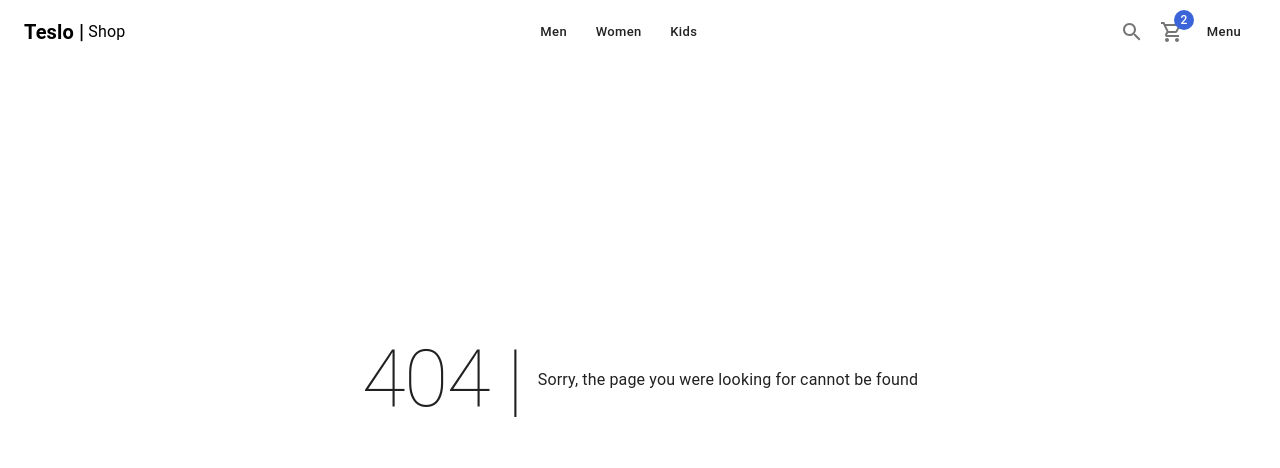
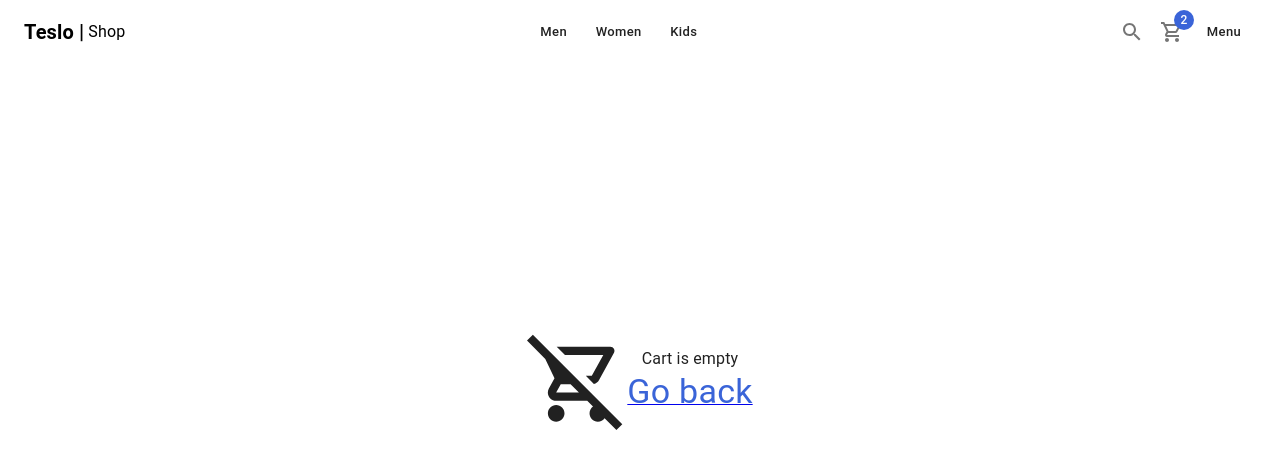
Before and after one commit to StefanoCutri/teslo-shop-next, a Next.js app: page /cart/empty in a window 1280 px wide. Before the commit this address had no page. Shown: the top 468 px of the page. Built offline with nearby package versions, Linux system fonts and the light colour scheme.

Commit message:
Empty Cart page

```diff
--- /dev/null
+++ b/src/pages/cart/empty.tsx
@@ -0,0 +1,33 @@
+import NextLink from "next/link";
+import { RemoveShoppingCartOutlined } from "@mui/icons-material";
+import { Box, Link, Typography } from "@mui/material";
+import ShopLayout from "@/components/layouts/ShopLayout";
+
+const EmptyPage = () => {
+  return (
+    <ShopLayout
+      title="Empty Cart"
+      pageDescription="No articles in shopping cart"
+    >
+      <Box
+        display="flex"
+        flexDirection={{ xs: "column", sm: "row" }}
+        justifyContent="center"
+        alignItems="center"
+        height="calc(100vh - 200px)"
+      >
+        <RemoveShoppingCartOutlined sx={{ fontSize: 100 }} />
+        <Box display="flex" flexDirection="column" alignItems="center">
+          <Typography>Cart is empty</Typography>
+          <NextLink href="/" passHref>
+            <Link typography="h4" color="secondary">
+              Go back
+            </Link>
+          </NextLink>
+        </Box>
+      </Box>
+    </ShopLayout>
+  );
+};
+
+export default EmptyPage;
```
